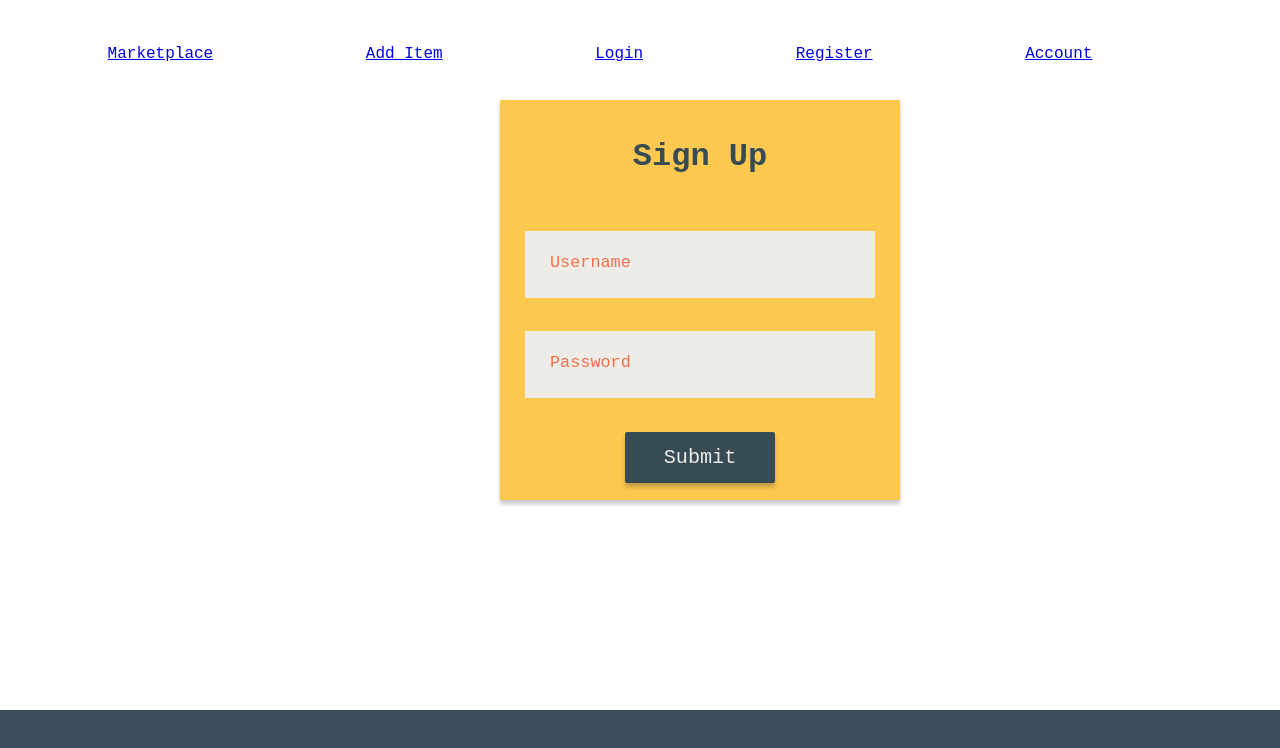
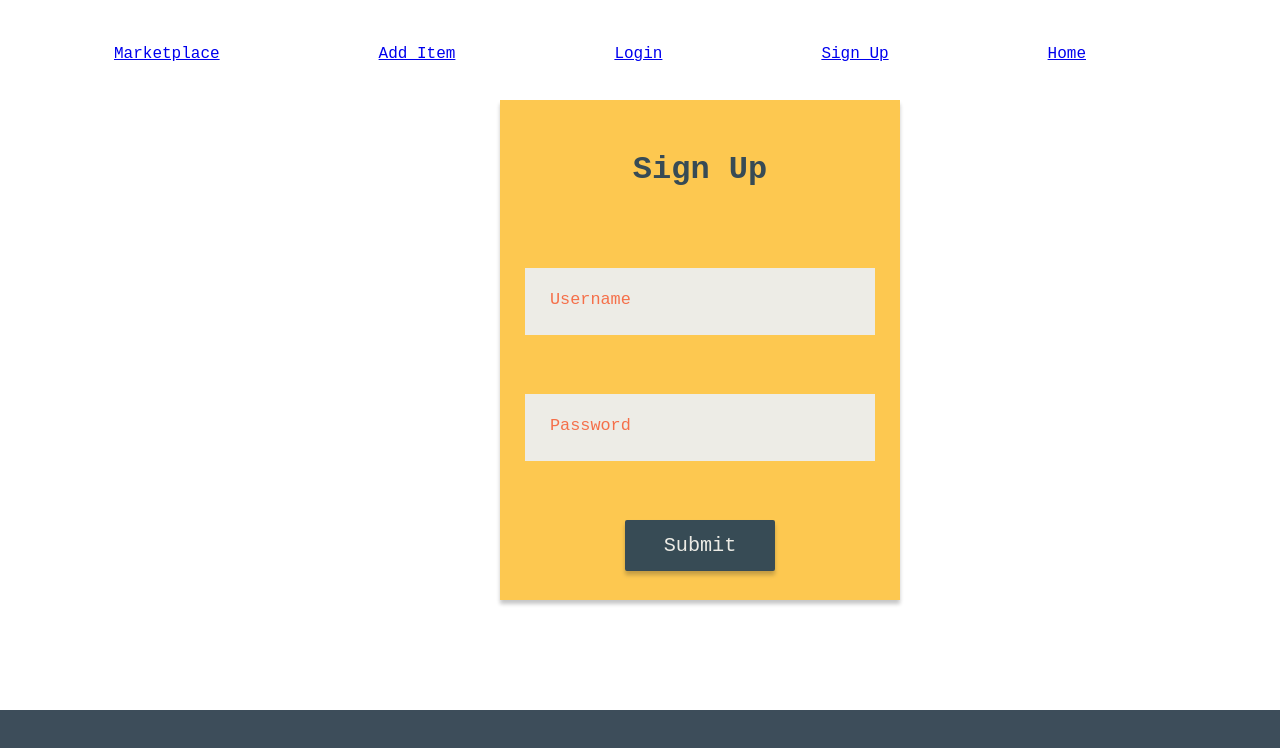
Before and after one commit to buildweek-african-marketplace-2/front-end, a React (Create React App) app: page /register in a window 1280 px wide. Shown: the top 748 px of the page. Built offline with nearby package versions, Linux system fonts and the light colour scheme.

Commit message:
styles 3

```diff
--- a/src/App.css
+++ b/src/App.css
@@ -1,38 +1,43 @@
 .App {
   text-align: center;
-}
-
-.App-logo {
-  height: 40vmin;
-  pointer-events: none;
-}
-
-@media (prefers-reduced-motion: no-preference) {
-  .App-logo {
-    animation: App-logo-spin infinite 20s linear;
-  }
-}
-
-.App-header {
-  background-color: #282c34;
-  min-height: 100vh;
   display: flex;
   flex-direction: column;
   align-items: center;
-  justify-content: center;
-  font-size: calc(10px + 2vmin);
-  color: white;
+  min-height: 100vh;
+  font-size: 16px;
+  background-image: url('./img/market-people.jpg');
+  -webkit-background-size: cover;
+  -moz-background-size: cover;
+  -o-background-size: cover;
+  background-size: cover;
+  background-color: rgb(238, 154, 80);
 }
 
-.App-link {
-  color: #61dafb;
+.nav {
+  font-size: 20px;
+
+};
+
+
+.App-header {
+  min-height: 100vh;
+  display: flex;
+  align-items: center;
+  justify-content: center;
 }
 
-@keyframes App-logo-spin {
-  from {
-    transform: rotate(0deg);
-  }
-  to {
-    transform: rotate(360deg);
-  }
+.logo {
+  max-width: 50px;
 }
+
+.centeredToPageForms {
+  position: absolute;
+  left: 50%;
+  top: 50%;
+  transform: translate(-50%, -50%);
+}
+
+.buttonsLogin {
+  display: flex;
+
+}
--- a/src/App.js
+++ b/src/App.js
@@ -6,6 +6,7 @@ import ItemForm from './components/ItemForm';
 import Login from './components/Login';
 import SignUp from './components/SignUp';
 import UpdateItem from './components/UpdateItem';
+import HomePage from './components/HomePage';
 
 import ReactDOM from "react-dom";
 import { BrowserRouter as Router, Route, NavLink } from "react-router-dom";
@@ -21,8 +22,8 @@ function App() {
         <NavLink className="link" exact to='/items'>Marketplace</NavLink>
         <NavLink className="link" exact to="/item-form">Add Item</NavLink>
         <NavLink className="link" exact to="/login">Login</NavLink>
-        <NavLink className="link" exact to='/register'>Register</NavLink>
-        <NavLink className="link" exact to='/'>Account</NavLink>
+        <NavLink className="link" exact to='/register'>Sign Up</NavLink>
+        <NavLink className="link" exact to='/'>Home</NavLink>
         </HeaderStyle>
         <Route path="/login" component={Login} />
         <Route path='/register' component={SignUp} />
--- a/src/components/HomePage.js
+++ b/src/components/HomePage.js
@@ -0,0 +1,22 @@
+import React from 'react';
+import {BrowserRouter as Route, Link, Router} from 'react-router-dom';
+import SignUp from './SignUp';
+import Login from './Login';
+
+const HomePage = () => {
+    return(
+            <div className="Home">
+                <div className="Home-Title">
+                    <h1>Welcome to Amani Marketplace!</h1>
+                    <h2>Amani Marketplace empowers small business owners, particularly women, to improve their business and economic opportunities to grow out of poverty.</h2>
+                </div>
+                <div className="Home-Buttons">
+                    <Link to='/login'>Login</Link><br />
+                    <Link to='/register'>Register!</Link><br />
+                    <Link to='/items'>Shop Now!</Link>
+                </div>
+            </div>
+    )
+};
+
+export default HomePage;
--- a/src/components/ItemCard.js
+++ b/src/components/ItemCard.js
@@ -1,19 +1,23 @@
 import React from 'react';
 import { useHistory } from 'react-router-dom';
+import { ItemDiv, SmallButton, ItemCardStyle } from './StyledComponents';
 
 const ItemCard = props => {
     const { push } = useHistory();
 
     return (
-        <div>
-                    <img src={props.item.image} alt="item" />
+        <ItemDiv>
+            <ItemCardStyle>
+                <img src={props.item.image} alt="item" />
                     <h3>{props.item.name}</h3>
                     <p>{props.item.description}</p>
                     <p>{props.item.price}</p>
                     <p>{props.item.location}</p>
                     <button>Add to cart</button>
                     <button onClick={() => {push(`/update-item/${props.item.id}`) }}>Edit</button>
-                </div>
+            </ItemCardStyle>
+
+                </ItemDiv>
     )
 }
 
--- a/src/components/ItemForm.js
+++ b/src/components/ItemForm.js
@@ -1,5 +1,6 @@
 import React, { useState } from 'react';
 import { axiosWithAuth } from '../utils/axiosWithAuth';
+import { Form, Input, PrimaryButton } from './StyledComponents';
 
 const ItemForm = () => {
     const [item, setItem] = useState({
@@ -39,16 +40,16 @@ const ItemForm = () => {
 
     return (
         <div>
+      <Form onSubmit={handleSubmit}>
              <h2>Add New Item</h2>
-      <Form onSubmit={handleSubmit}>
-        <input
+        <Input
           type='text'
           name='image'
           placeholder='image link'
           value={item.image}
           onChange={changeHandler}
         />
-        <input
+        <Input
           type="text"
           name="name"
           onChange={changeHandler}
@@ -71,7 +72,7 @@ const ItemForm = () => {
           placeholder="Description"
           value={item.description}
         />
-        <input
+        <Input
           type="text"
           name="location"
           onChange={changeHandler}
--- a/src/components/StyledComponents.js
+++ b/src/components/StyledComponents.js
@@ -51,7 +51,7 @@ export const SmallButton = styled(PrimaryButton) `
 
 export const Form = styled.form `
     width: 400px;
-    height: 400px;
+    height: 500px;
     background: rgba(251, 175, 0, 0.76);
     box-shadow: 0px 4px 4px rgba(0, 0, 0, 0.25);
     display: flex;
@@ -80,16 +80,19 @@ export const Input = styled.input `
 export const ItemDiv = styled.div `
     background-color: ${defaultTheme.primaryColor};
     opacity: .95;
-    width: 90%;
+    width: 10%;
+    height: 10%;
     padding: 40px;
     border-radius: 2px;
     font-family: ${primaryFont};
     color: ${black}
+    display: flex;
+    align-items: center;
 `
-export const ItemCard = styled.div `
+export const ItemCardStyle = styled.div `
     background-color: ${neutral};
     border-radius: 2px;
-    text-align: left;
+    text-align: center;
     font-family: ${primaryFont};
     color: ${defaultTheme.tertiaryColor};
     h3 {
@@ -98,6 +101,10 @@ export const ItemCard = styled.div `
     }
     p {
     padding: 10px;
+    }
+    img{
+        height: 100px;
+        width: 100px;
     }
 `
 
```
Also changed, not shown: src/components/AccountPage.js (deleted).
